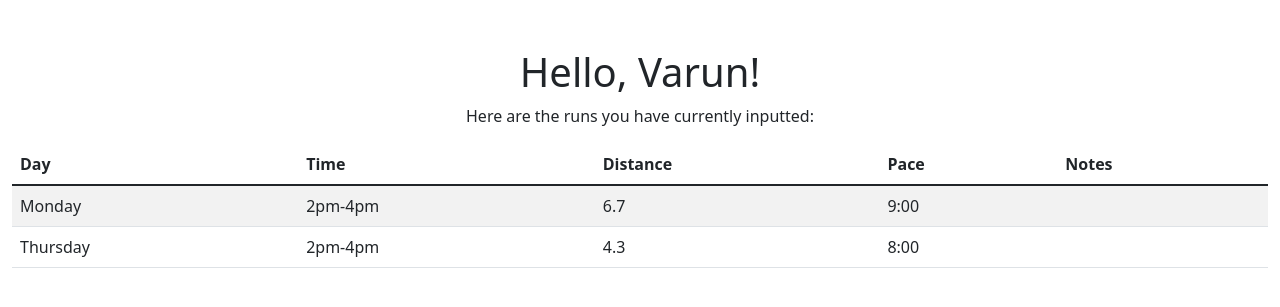
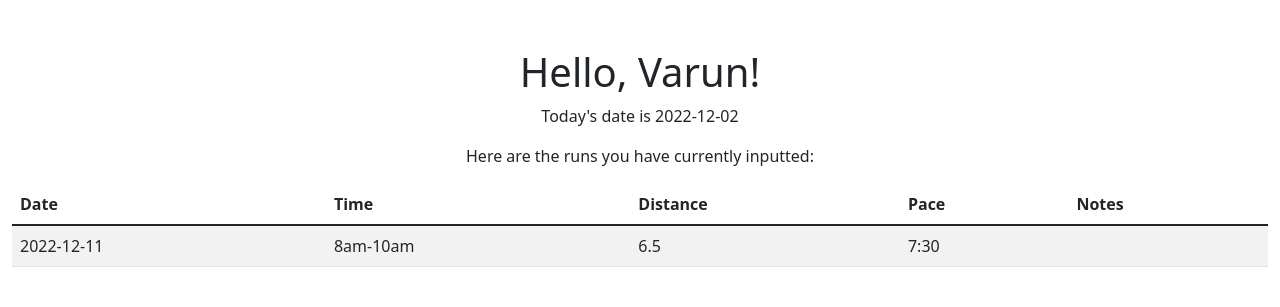
Before and after one commit to vsuraj156/RunMate, a Flask app: page / in a window 1280 px wide. Shown: the part 66-373 px from the top of the page. Run offline with Flask 2, Linux system fonts and the light colour scheme; a user stored in the database is signed in; some libraries are stand-ins or nearby versions.

Commit message:
changing add process from general days to exact dates

```diff
--- a/app.py
+++ b/app.py
@@ -5,7 +5,7 @@ from flask import Flask, flash, redirect, render_template, request, session
 from flask_session import Session
 from tempfile import mkdtemp
 from werkzeug.security import check_password_hash, generate_password_hash
-import datetime
+from datetime import datetime
 
 from helpers import apology, login_required
 
@@ -16,6 +16,8 @@ db = SQL("sqlite:///run.db")
 app.config["SESSION_PERMANENT"] = False
 app.config["SESSION_TYPE"] = "filesystem"
 Session(app)
+
+cur_date = datetime.today().strftime('%Y-%m-%d')
 
 @app.after_request
 def after_request(response):
@@ -34,10 +36,10 @@ def index():
     sql_name = db.execute("SELECT first_name FROM users WHERE id = ?", session["user_id"])
     first_name = sql_name[0]["first_name"]
 
-    runs = db.execute("SELECT distance, pace, day, time_of_day, notes FROM runs WHERE user_id = ?", session["user_id"])
+    runs = db.execute("SELECT distance, pace, date, time_of_day, notes FROM runs WHERE user_id = ?", session["user_id"])
     # print(runs)
 
-    return render_template("index.html", name=first_name, runs=runs)
+    return render_template("index.html", name=first_name, runs=runs, cur_date = cur_date)
 
 @app.route("/add", methods=["GET", "POST"])
 @login_required
@@ -46,11 +48,11 @@ def add_run():
     # visiting the page to fill out the form
     if request.method == "GET":
         # lists of days and time increments
-        days = ["Sunday", "Monday", "Tuesday", "Wednesday", "Thursday", "Friday", "Saturday"]
+        # days = ["Sunday", "Monday", "Tuesday", "Wednesday", "Thursday", "Friday", "Saturday"]
         times = ["12am-2am", "2am-4am", "4am-6am", "6am-8am", "8am-10am", "10am-12pm", "12pm-2pm", "2pm-4pm", "4pm-6pm", "6pm-8pm", "8pm-10pm", "10pm-12am"]
 
         # render form template
-        return render_template("add.html", days=days, times=times)
+        return render_template("add.html", times=times, cur_date=cur_date)
 
     # POST request
 
@@ -58,20 +60,20 @@ def add_run():
     distance = request.form.get("distance")
     pace_mins = request.form.get("pace_mins")
     pace_secs = request.form.get("pace_secs")
-    day = request.form.get("day")
+    date = request.form.get("date")
     time = request.form.get("time")
     notes = request.form.get("notes")
     pace_full = str(pace_mins) + ":" + str(pace_secs)
 
     # check that the user actually selected a proper entry from the dropdown
     # as opposed to the default
-    if not day:
+    if not date:
         return apology("Day not selected from dropdown")
     if not time:
         return apology("Time not selected from dropdown")
 
     # insert entry into runs table
-    db.execute("INSERT INTO runs (user_id, distance, pace, day, time_of_day, notes) VALUES (?, ?, ?, ?, ?, ?)", session["user_id"], distance, pace_full, day, time, notes)
+    db.execute("INSERT INTO runs (user_id, distance, pace, date, time_of_day, notes) VALUES (?, ?, ?, ?, ?, ?)", session["user_id"], distance, pace_full, date, time, notes)
 
     # redirect back to index page
     return redirect("/")
@@ -227,7 +229,7 @@ def match():
     user_runs = db.execute("SELECT * FROM runs WHERE user_id = ?", session["user_id"])
     # If user hasn't yet entered any runs, redirect them to the Add Runs page
     if len(user_runs) == 0:
-       return render_template("add.html")
+       return redirect("/add")
 
     for user_run in user_runs:
         # Changes the input pace from minute:second format to an int representing the number of seconds
@@ -250,7 +252,7 @@ def match():
 
     for user_run in user_runs:
         for other_run in other_runs:
-            if ((user_run["day"] == other_run["day"]) and (user_run["time_of_day"] == other_run["time_of_day"])
+            if ((user_run["date"] == other_run["date"]) and (user_run["time_of_day"] == other_run["time_of_day"])
             and (user_run["distance"] >= (other_run["distance"] - 1.5) and user_run["distance"] <= (other_run["distance"] + 1.5))
             and (user_run["pace"] >= (other_run["pace"] - 60) and user_run["pace"] <= (other_run["pace"] + 60))):
                 available_users.append(other_run)
--- a/templates/add.html
+++ b/templates/add.html
@@ -16,12 +16,13 @@
             <input autocomplete="off" class="form-control" min="0" max="59" name="pace_secs" placeholder="Sec" type="number" required style="display: inline-block; width:70px;">
         </div>
         <div class="mb-3">
-            <select name="day" class="form-select mx-auto w-auto">
+            <!-- <select name="day" class="form-select mx-auto w-auto">
                 <option disabled selected>Day</option>
                 {% for day in days %}
                     <option value="{{ day }}">{{ day }}</option>
                 {% endfor %}
-            </select>
+            </select> -->
+            <input class="form-control mx-auto w-auto" type="date" name="date" min="{{ cur_date }}">
         </div>
         <div class="mb-3">
             <select name="time" class="form-select mx-auto w-auto">
--- a/templates/delete.html
+++ b/templates/delete.html
@@ -10,7 +10,7 @@
             <select name="delete-run" class="form-select mx-auto w-auto">
                 <option disabled selected>Run</option>
                 {% for run in user_runs %}
-                    <option value="{{ run['run_id'] }}">{{ run['day'] }} {{ run['time_of_day'] }}</option>
+                    <option value="{{ run['run_id'] }}">{{ run['date'] }} {{ run['time_of_day'] }}</option>
                 {% endfor %}
             </select>
         </div>
--- a/templates/index.html
+++ b/templates/index.html
@@ -6,12 +6,13 @@
 
 {% block main %}
     <h1>Hello, {{ name }}!</h1>
+    <p>Today's date is {{ cur_date }}</p>
     <p>Here are the runs you have currently inputted:</p>
 
     <table class="table table-striped">
         <thead>
             <tr>
-                <th class="text-start">Day</th>
+                <th class="text-start">Date</th>
                 <th class="text-start">Time</th>
                 <th class="text-start">Distance</th>
                 <th class="text-start">Pace</th>
@@ -21,7 +22,7 @@
         <tbody>
             {% for run in runs %}
                 <tr>
-                    <td class="text-start">{{ run['day'] }}</td>
+                    <td class="text-start">{{ run['date'] }}</td>
                     <td class="text-start">{{ run['time_of_day'] }}</td>
                     <td class="text-start">{{ run['distance'] }}</td>
                     <td class="text-start">{{ run['pace'] }}</td>
--- a/templates/match.html
+++ b/templates/match.html
@@ -12,7 +12,7 @@
        <thead>
            <tr>
                <th class="text-start">Name</th>
-               <th class="text-start">Day</th>
+               <th class="text-start">Date</th>
                <th class="text-start">Time</th>
                <th class="text-start">Distance</th>
                <th class="text-start">Pace</th>
@@ -23,7 +23,7 @@
            {% for available_user in available_users %}
                <tr>
                    <td class="text-start">{{ available_user["full_name"] }}</td>
-                   <td class="text-start">{{ available_user["day"] }}</td>
+                   <td class="text-start">{{ available_user["date"] }}</td>
                    <td class="text-start">{{ available_user["time_of_day"] }}</td>
                    <td class="text-start">{{ available_user["distance"] }}</td>
                    <td class="text-start">{{ available_user["pace"] }}</td>
```
Also changed, not shown: run.db.
